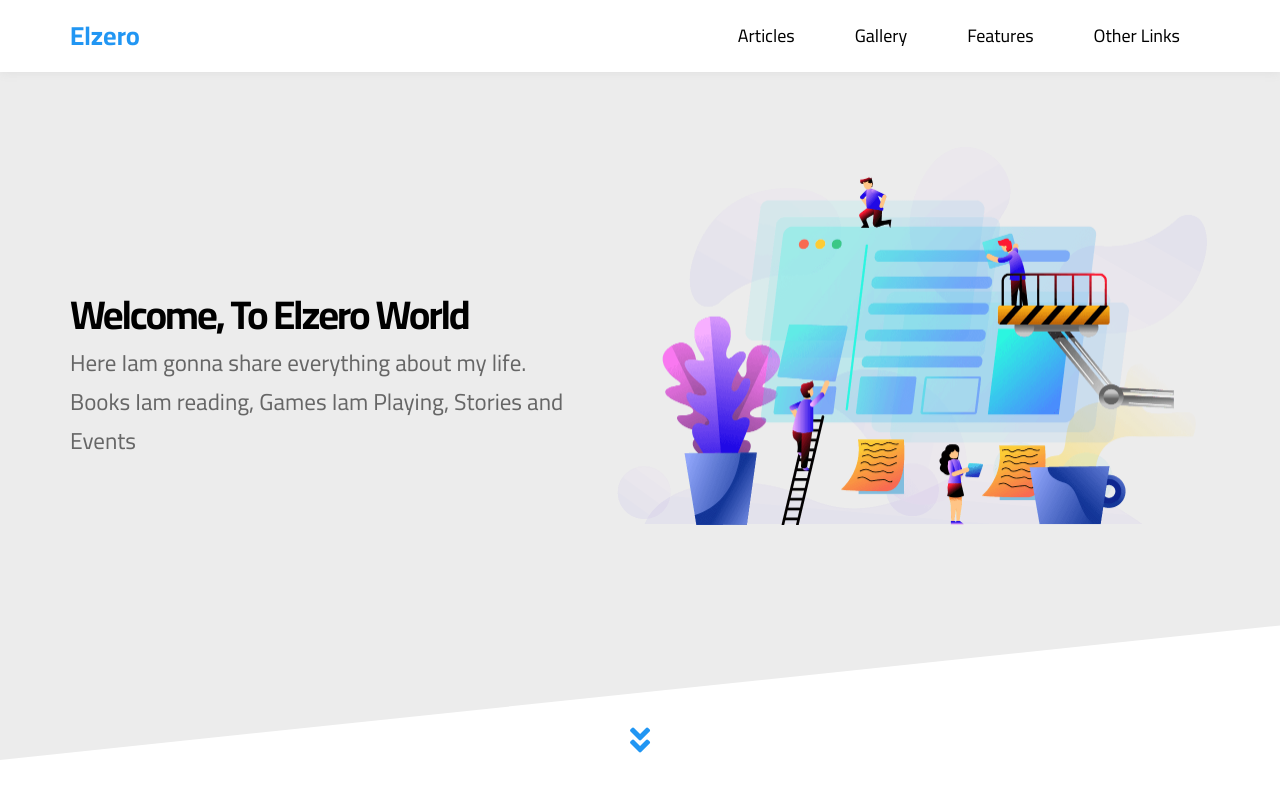
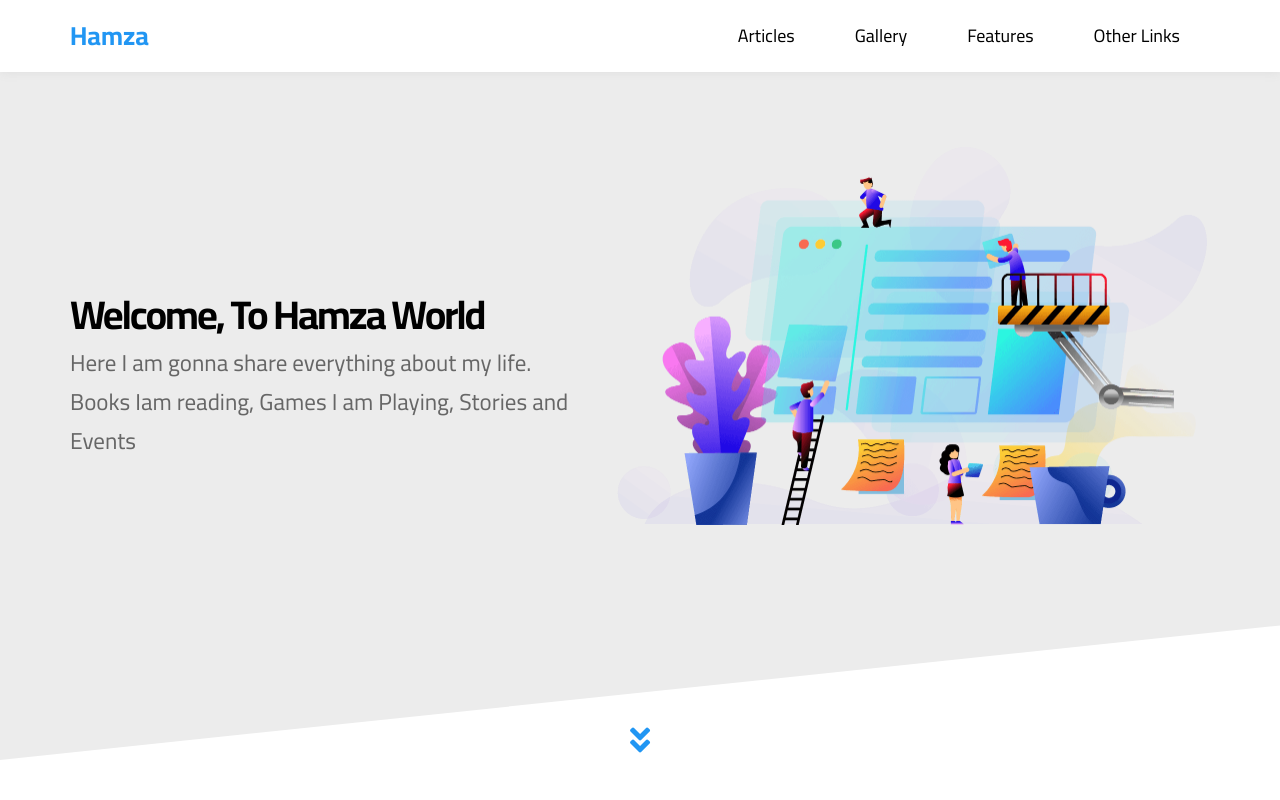
Before and after one commit to Hamza-Noah/HTML-and-CSS-Template-Three, a plain HTML site: page index.html in a window 1280 px wide. Shown: the top 800 px of the page. Drawn offline with Linux system fonts and the light colour scheme.

Commit message:
simple edits for spelling mistakes

```diff
--- a/index.html
+++ b/index.html
@@ -4,9 +4,9 @@
     <meta charset="UTF-8" />
     <meta http-equiv="X-UA-Compatible" content="IE=edge" />
     <meta name="viewport" content="width=device-width, initial-scale=1.0" />
-    <title>Elzero</title>
+    <title>Hamza Noah</title>
     <link rel="stylesheet" href="css/normalize.css" />
-    <link rel="stylesheet" href="css/elzero.css" />
+    <link rel="stylesheet" href="css/style.css" />
     <!-- Font Awesome -->
     <link rel="stylesheet" href="css/all.min.css" />
     <!-- Google Fonts -->
@@ -18,7 +18,7 @@
     <!-- Start Header -->
     <div class="header" id="header">
       <div class="container">
-        <a href="#" class="logo">Elzero</a>
+        <a href="#" class="logo">Hamza</a>
         <ul class="main-nav">
           <li><a href="#articles">Articles</a></li>
           <li><a href="#gallery">Gallery</a></li>
@@ -75,8 +75,8 @@
     <div class="landing">
       <div class="container">
         <div class="text">
-          <h1>Welcome, To Elzero World</h1>
-          <p>Here Iam gonna share everything about my life. Books Iam reading, Games Iam Playing, Stories and Events</p>
+          <h1>Welcome, To Hamza World</h1>
+          <p>Here I am gonna share everything about my life. Books Iam reading, Games I am Playing, Stories and Events</p>
         </div>
         <div class="image">
           <img src="imgs/landing-image.png" alt="" />
@@ -848,7 +848,7 @@
     <div class="footer">
       <div class="container">
         <div class="box">
-          <h3>Elzero</h3>
+          <h3>Hamza</h3>
           <ul class="social">
             <li>
               <a href="#" class="facebook">
@@ -905,7 +905,7 @@
           <img src="imgs/gallery-06.png" alt="" />
         </div>
       </div>
-      <p class="copyright">Made With &lt;3 By Elzero</p>
+      <p class="copyright">Made With &lt;3 By Hamza Noah</p>
     </div>
     <!-- End Footer -->
     <script src="js/main.js"></script>
```
Also changed, not shown: js/main.js (+8 -16 lines), css/style.css (renamed from css/elzero.css).
